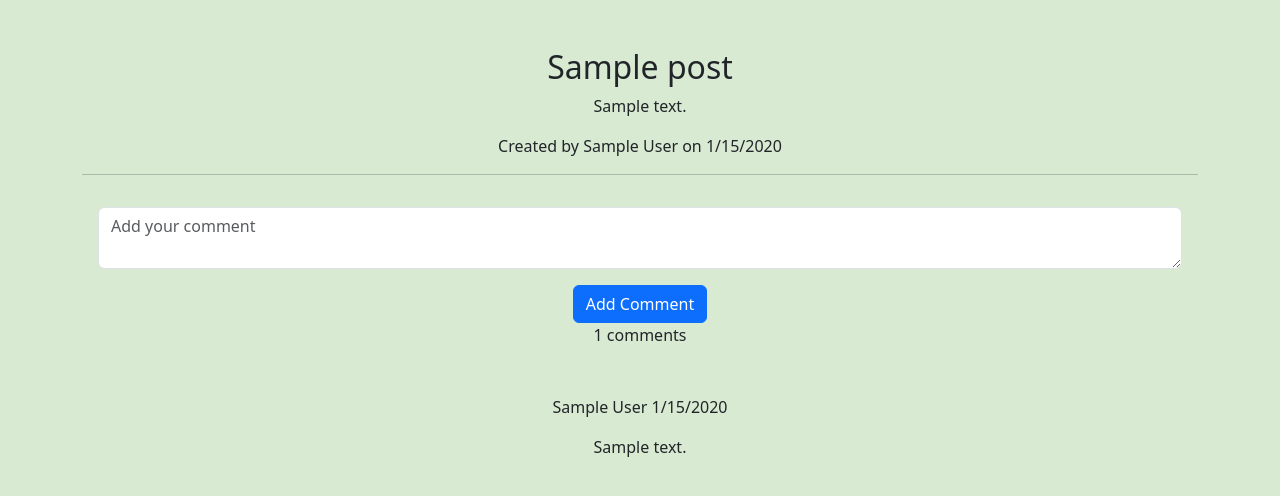
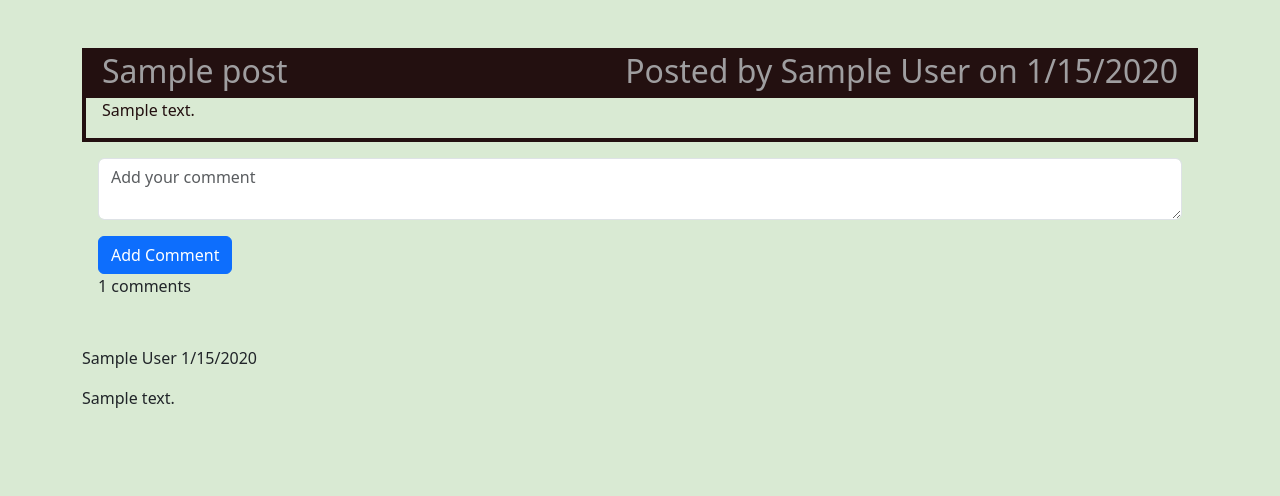
Before and after one commit to Tristenh/the-tech-blog, a Node server app: page /post/1 in a window 1280 px wide. Shown: the part 160-656 px from the top of the page. Run offline with Node 20, Linux system fonts and the light colour scheme; a user stored in the database is signed in; tables that the repository leaves empty hold one stand-in row (values such as "Sample post"); some libraries are stand-ins or nearby versions.

Commit message:
added partials/posts added that partial to homepage and posts page

```diff
--- a/views/login.handlebars
+++ b/views/login.handlebars
@@ -34,15 +34,15 @@
     <form class="form signup-form">
       <div class="form-group">
         <label for="name-signup">name:</label>
-        <input class="form-input" type="text" id="name-signup" />
+        <input class="form-input" type="text" id="name-signup" maxlength="20" minlength="5" />
       </div>
       <div class="form-group">
         <label for="email-signup">email:</label>
-        <input class="form-input" type="text" id="email-signup" />
+        <input class="form-input" type="email" id="email-signup" maxlength="50" />
       </div>
       <div class="form-group">
         <label for="password-signup">password:</label>
-        <input class="form-input" type="password" id="password-signup" />
+        <input class="form-input" type="password" id="password-signup" maxlength="20" minlength="5"/>
       </div>
       <div class="form-group">
         <button type="submit">signup!</button>
--- /dev/null
+++ b/views/partials/posts.handlebars
@@ -0,0 +1,16 @@
+  <div class="homepage-post-container">
+    <a href="post/{{id}}">
+      <div class="homepage-post">
+        <h2>
+          {{title}}
+        </h2>
+         <h2>
+          Posted by {{user.name}} on
+          {{format_date date_created}}
+        </h2>
+      </div>
+      <p>
+        {{description}}
+      </p>
+    </a>
+  </div>
--- a/views/post.handlebars
+++ b/views/post.handlebars
@@ -1,8 +1,4 @@
-<div class="text-center post">
-  <h2 class="postTitle">{{title}}</h2>
-  <p>{{description}}</p>
-  <p>Created by {{user.name}} on {{format_date date_created}}</p>
-  <hr />
+{{> posts}}
   <!--add comment to post area-->
   <form class="form-inline new-comment">
     <div class="form-group">
```
Also changed, not shown: views/homepage.handlebars (+1 -15 lines).
